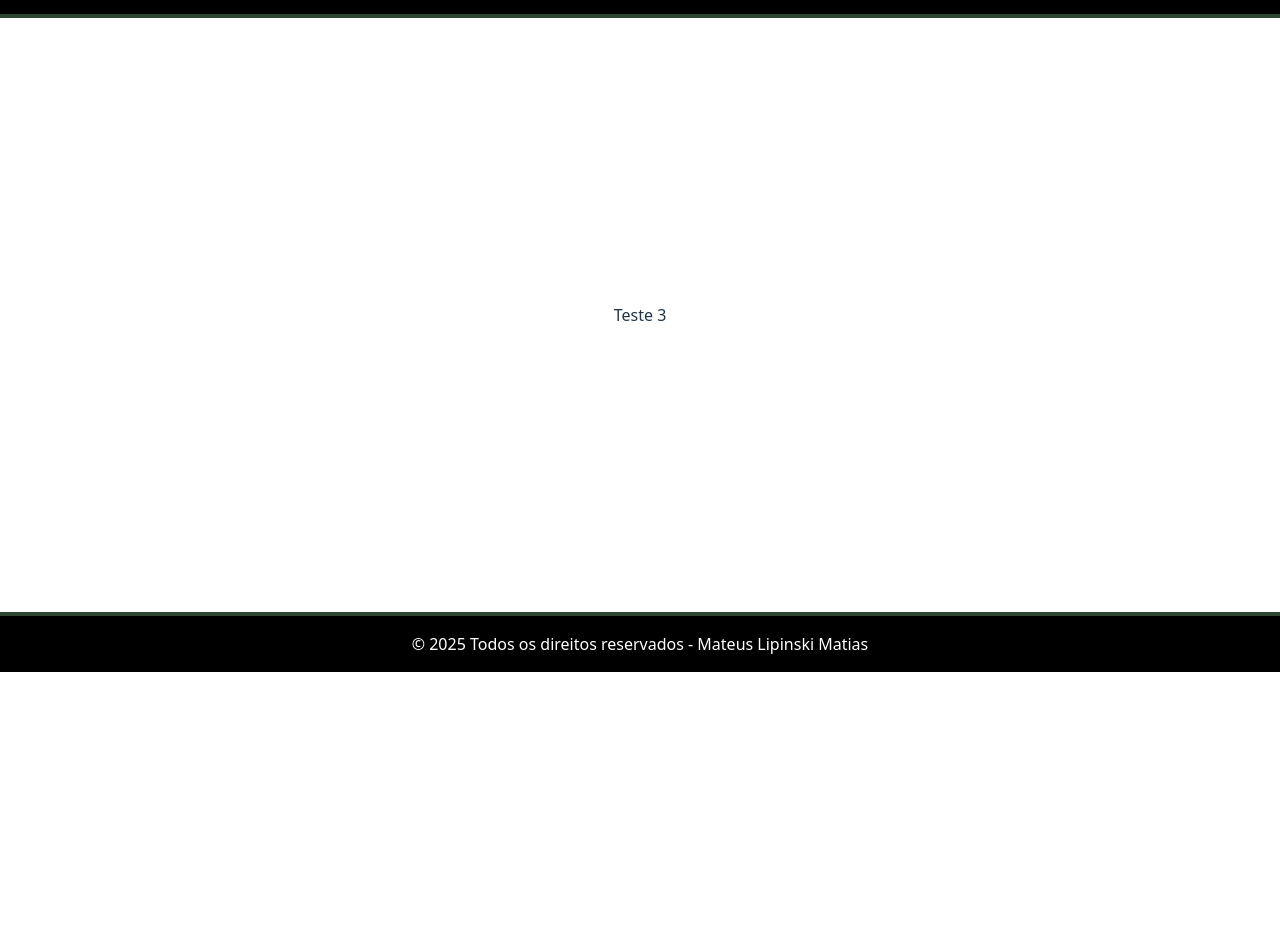
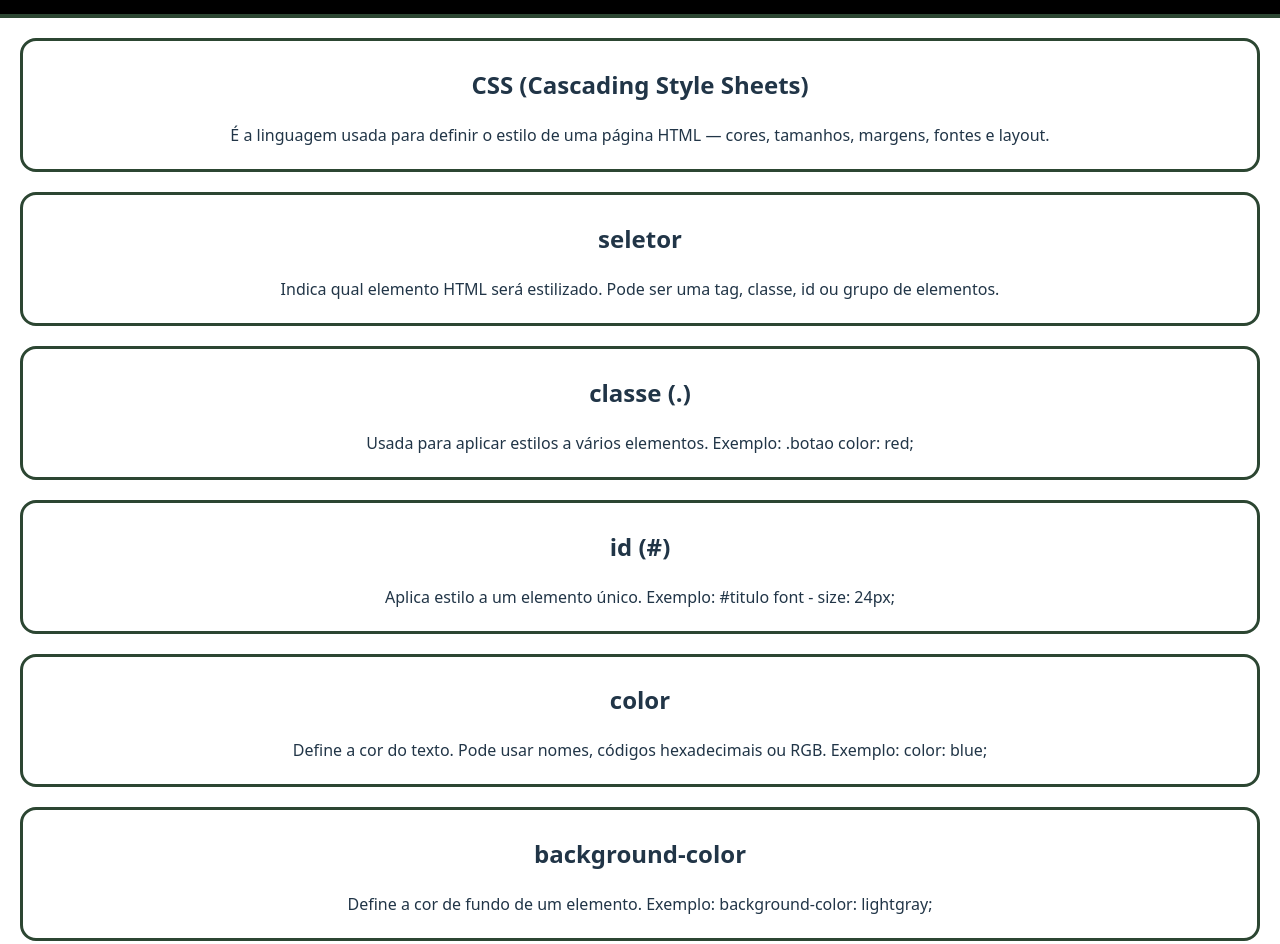
Before and after one commit to Mateus-Lipinski/WebSite-Explicativo-2025, a React (Vite) app: page /css in a window 1280 px wide. Shown: the part 128-1072 px from the top of the page. Before the commit the page ends 800 px from the top, so only its background shows below. Built offline with nearby package versions, Linux system fonts and the light colour scheme.

Commit message:
change/page-CSS

```diff
--- a/src/pages/Css/index.jsx
+++ b/src/pages/Css/index.jsx
@@ -3,9 +3,132 @@ import './style.css'
 function Css() {
 
     return (
-        <>
-            Teste 3
-        </>
+        <main>
+            <div class="conteudoCartao">
+                <h2>CSS (Cascading Style Sheets)</h2>
+                <p>É a linguagem usada para definir o estilo de uma página HTML — cores, tamanhos, margens, fontes e layout.</p>
+            </div>
+
+            <div class="conteudoCartao">
+                <h2>seletor</h2>
+                <p>Indica qual elemento HTML será estilizado. Pode ser uma tag, classe, id ou grupo de elementos.</p>
+            </div>
+
+            <div class="conteudoCartao">
+                <h2>classe (.)</h2>
+                <p>Usada para aplicar estilos a vários elementos. Exemplo: .botao color: red;</p>
+            </div>
+
+            <div class="conteudoCartao">
+                <h2>id (#)</h2>
+                <p>Aplica estilo a um elemento único. Exemplo: #titulo font - size: 24px;</p>
+            </div>
+
+            <div class="conteudoCartao">
+                <h2>color</h2>
+                <p>Define a cor do texto. Pode usar nomes, códigos hexadecimais ou RGB. Exemplo: color: blue;</p>
+            </div>
+
+            <div class="conteudoCartao">
+                <h2>background-color</h2>
+                <p>Define a cor de fundo de um elemento. Exemplo: background-color: lightgray;</p>
+            </div>
+
+            <div class="conteudoCartao">
+                <h2>font-family</h2>
+                <p>Escolhe o tipo de fonte do texto. Exemplo: font-family: Arial, sans-serif;</p>
+            </div>
+
+            <div class="conteudoCartao">
+                <h2>font-size</h2>
+                <p>Controla o tamanho do texto. Pode usar px, em, rem ou %. Exemplo: font-size: 18px;</p>
+            </div>
+
+            <div class="conteudoCartao">
+                <h2>margin</h2>
+                <p>Cria espaçamento externo entre o elemento e outros ao redor. Exemplo: margin: 20px;</p>
+            </div>
+
+            <div class="conteudoCartao">
+                <h2>padding</h2>
+                <p>Cria espaçamento interno entre o conteúdo e a borda do elemento. Exemplo: padding: 10px;</p>
+            </div>
+
+            <div class="conteudoCartao">
+                <h2>border</h2>
+                <p>Cria uma borda ao redor do elemento. Exemplo: border: 2px solid black;</p>
+            </div>
+
+            <div class="conteudoCartao">
+                <h2>border-radius</h2>
+                <p>Arredonda os cantos de um elemento. Exemplo: border-radius: 10px;</p>
+            </div>
+
+            <div class="conteudoCartao">
+                <h2>display</h2>
+                <p>Controla como o elemento é exibido (block, inline, flex, grid, etc.). Exemplo: display: flex;</p>
+            </div>
+
+            <div class="conteudoCartao">
+                <h2>flexbox</h2>
+                <p>Um modelo de layout moderno que organiza elementos em linhas ou colunas com alinhamento fácil e responsivo.</p>
+            </div>
+
+            <div class="conteudoCartao">
+                <h2>grid</h2>
+                <p>Outro sistema de layout que divide a página em colunas e linhas, ideal para estruturas complexas.</p>
+            </div>
+
+            <div class="conteudoCartao">
+                <h2>justify-content</h2>
+                <p>Alinha os itens no eixo principal do flexbox. Exemplo: justify-content: center;</p>
+            </div>
+
+            <div class="conteudoCartao">
+                <h2>align-items</h2>
+                <p>Alinha os itens no eixo cruzado do flexbox. Exemplo: align-items: center;</p>
+            </div>
+
+            <div class="conteudoCartao">
+                <h2>position</h2>
+                <p>Define o tipo de posicionamento do elemento (static, relative, absolute, fixed, sticky).</p>
+            </div>
+
+            <div class="conteudoCartao">
+                <h2>hover</h2>
+                <p>É um estado aplicado quando o mouse passa sobre o elemento. Exemplo: button:hover background: blue; .</p>
+            </div>
+
+            <div class="conteudoCartao">
+                <h2>width</h2>
+                <p>Define a largura de um elemento. Pode usar unidades como px, %, vw, etc. Exemplo: width: 100%;</p>
+            </div>
+
+            <div class="conteudoCartao">
+                <h2>height</h2>
+                <p>Define a altura de um elemento. Exemplo: height: 200px;</p>
+            </div>
+
+            <div class="conteudoCartao">
+                <h2>max-width e min-width</h2>
+                <p>Limitam o tamanho máximo e mínimo de um elemento, ajudando na responsividade.</p>
+            </div>
+
+            <div class="conteudoCartao">
+                <h2>box-shadow</h2>
+                <p>Adiciona uma sombra ao redor de um elemento. Exemplo: box-shadow: 2px 2px 10px gray;.</p>
+            </div>
+
+            <div class="conteudoCartao">
+                <h2>opacity</h2>
+                <p>Define a transparência do elemento, variando de 0 (invisível) a 1 (opaco).</p>
+            </div>
+
+            <div class="conteudoCartao">
+                <h2>transition</h2>
+                <p>Cria animações suaves ao mudar propriedades. Exemplo: transition: 0.3s;</p>
+            </div>
+        </main>
     )
 }
 
--- a/src/pages/Css/style.css
+++ b/src/pages/Css/style.css
@@ -0,0 +1,15 @@
+.conteudoCartao {
+    border: 3px solid #2c4632;
+    border-radius: 16px;
+    padding: 6px;
+    margin: 20px;
+    padding-left: 20px;
+    padding-right: 20px;
+    transition: 0.2s;
+}
+
+.conteudoCartao:hover {
+    scale: 101%;
+    background-image: url('https://i.pinimg.com/originals/0c/64/9a/0c649a17ec1e5f5ca340248b4ef4e4be.gif');
+    background-size: 200px;
+}
```
